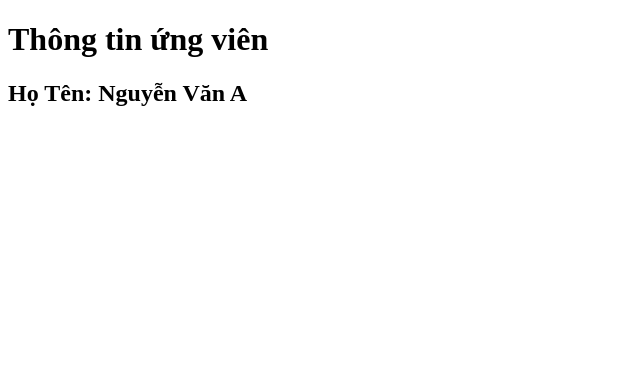
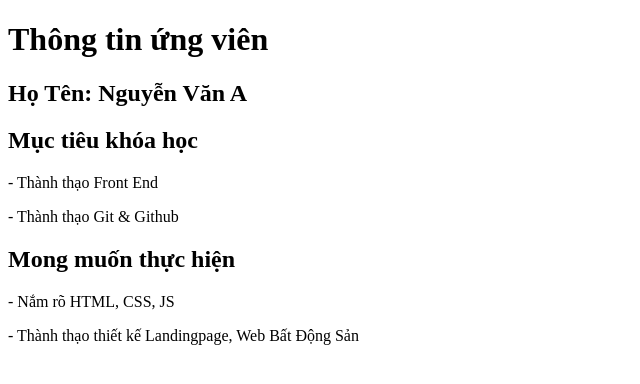
Before and after one commit to congnguyen0186/Demo2, a plain HTML site: page index.html in a window 1280 px wide. Shown: the whole page, without its empty margins (0-640 px from the left). Drawn offline with Linux system fonts and the light colour scheme.

Commit message:
add muctieu

```diff
--- a/index.html
+++ b/index.html
@@ -7,6 +7,14 @@
 </head>
 <body>
     <h1> Thông tin ứng viên </h1>
+    <!--Nội dung dev1-->
     <h2>Họ Tên: Nguyễn Văn A</h2>
+    <!--Nội dung Dev2-->
+    <h2>Mục tiêu khóa học</h2>
+    <p>- Thành thạo Front End</p>
+    <p>- Thành thạo Git & Github</p>
+    <h2>Mong muốn thực hiện</h2>
+    <p>- Nắm rõ HTML, CSS, JS</p>
+    <p>- Thành thạo thiết kế Landingpage, Web Bất Động Sản</p>
 </body>
 </html>
```
